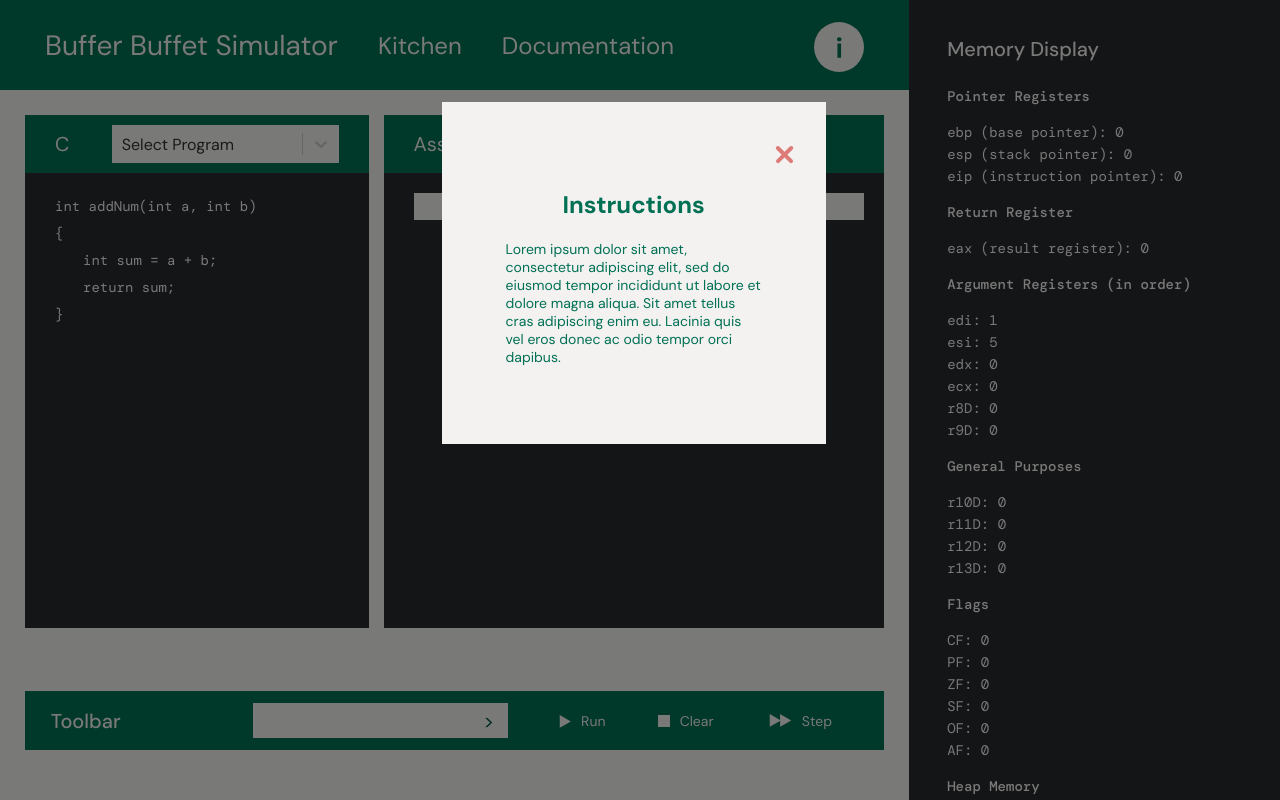
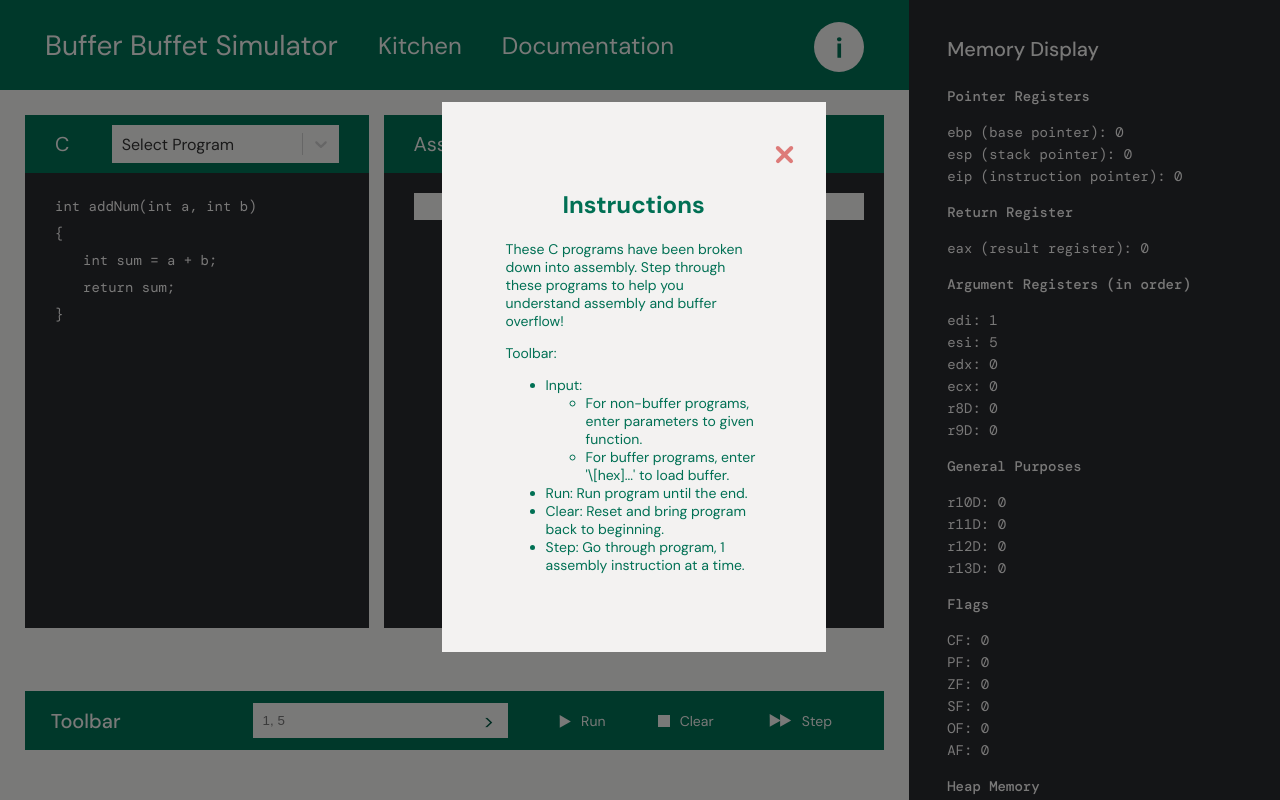
Before and after one commit to uclaacm/buffer-buffet-simulator, a React (Create React App) app: page / in a window 1280 px wide. Both pictures are taken after a click on the picture 838 px from the left and 46 px from the top of the page. Built offline with nearby package versions, Linux system fonts and the light colour scheme; a web font is replaced by a local one.

Commit message:
Added info to modal

```diff
--- a/src/components/Modal.js
+++ b/src/components/Modal.js
@@ -13,19 +13,6 @@ const Modal = ({setModal}) => {
   };
 
   return (
-    // <div>
-    //   <div className='modal-blackBG'></div>
-    //   <div className='modal-header'>Instruction</div>
-    //   <div className='modal-body'>
-    //     <div className='modal-text'>
-    //                 Lorem ipsum dolor sit amet, consectetur adipiscing elit,
-    //                 sed do eiusmod tempor incididunt ut labore et dolore magna
-    //                 aliqua. Sit amet tellus cras adipiscing enim eu. Lacinia quis
-    //                 vel eros donec ac odio tempor orci dapibus.
-    //     </div>
-    //     <button onClick={closeModal}> Close me!</button>
-    //   </div>
-    // </div>
     <div className='modal-container'>
       <div className = "modal-black"></div>
       <div className = "modal-popupContainer">
@@ -34,10 +21,24 @@ const Modal = ({setModal}) => {
             <img className = "modal-close" alt = "close" src = {Close} onClick={closeModal}></img>
           </div>
           <h2 className = "modal-instructions">Instructions</h2>
-          <p>Lorem ipsum dolor sit amet, consectetur adipiscing elit,
-            sed do eiusmod tempor incididunt ut labore et dolore magna
-            aliqua. Sit amet tellus cras adipiscing enim eu. Lacinia quis
-             vel eros donec ac odio tempor orci dapibus. </p>
+          <p>
+            These C programs have been broken down into assembly.
+            Step through these programs to help you understand assembly and buffer overflow!
+          </p>
+          <label>Toolbar:</label>
+          <ul>
+            <li>
+              Input:
+              <ul>
+                <li>For non-buffer programs, enter parameters to given function.</li>
+                <li>For buffer programs, enter <nobr>&#39;\[hex]...&#39;</nobr> to load buffer.</li>
+              </ul>
+            </li>
+            <li>Run: Run program until the end.</li>
+            <li>Clear: Reset and bring program back to beginning.</li>
+            <li>Step: Go through program, 1 assembly instruction at a time.</li>
+          </ul>
+
         </div>
       </div>
     </div>
--- a/src/components/Toolbar.js
+++ b/src/components/Toolbar.js
@@ -29,12 +29,16 @@ const Toolbar = ({clearProgram, stepProgram, runProgram, userInput, changeInput,
   let inputFunction;
   if (codeName === 'buffer1' || codeName === 'buffer2') {
     inputFunction = getStringBytes;
-    exampleInput = 'gets input';
+    exampleInput = '\\0x00...';
   } else if (codeName === 'sum' || codeName === 'if-else') {
     inputFunction = getInput;
+    exampleInput = '1, 5';
+  } else if (codeName === 'sum' || codeName === 'if-else') {
+    inputFunction = getInput;
+    exampleInput = '20, 20';
   } else {
     inputFunction = getInput;
-    exampleInput = 'parameter';
+    exampleInput = '5';
   }
 
   // decides if input is allowed on program selection
```
